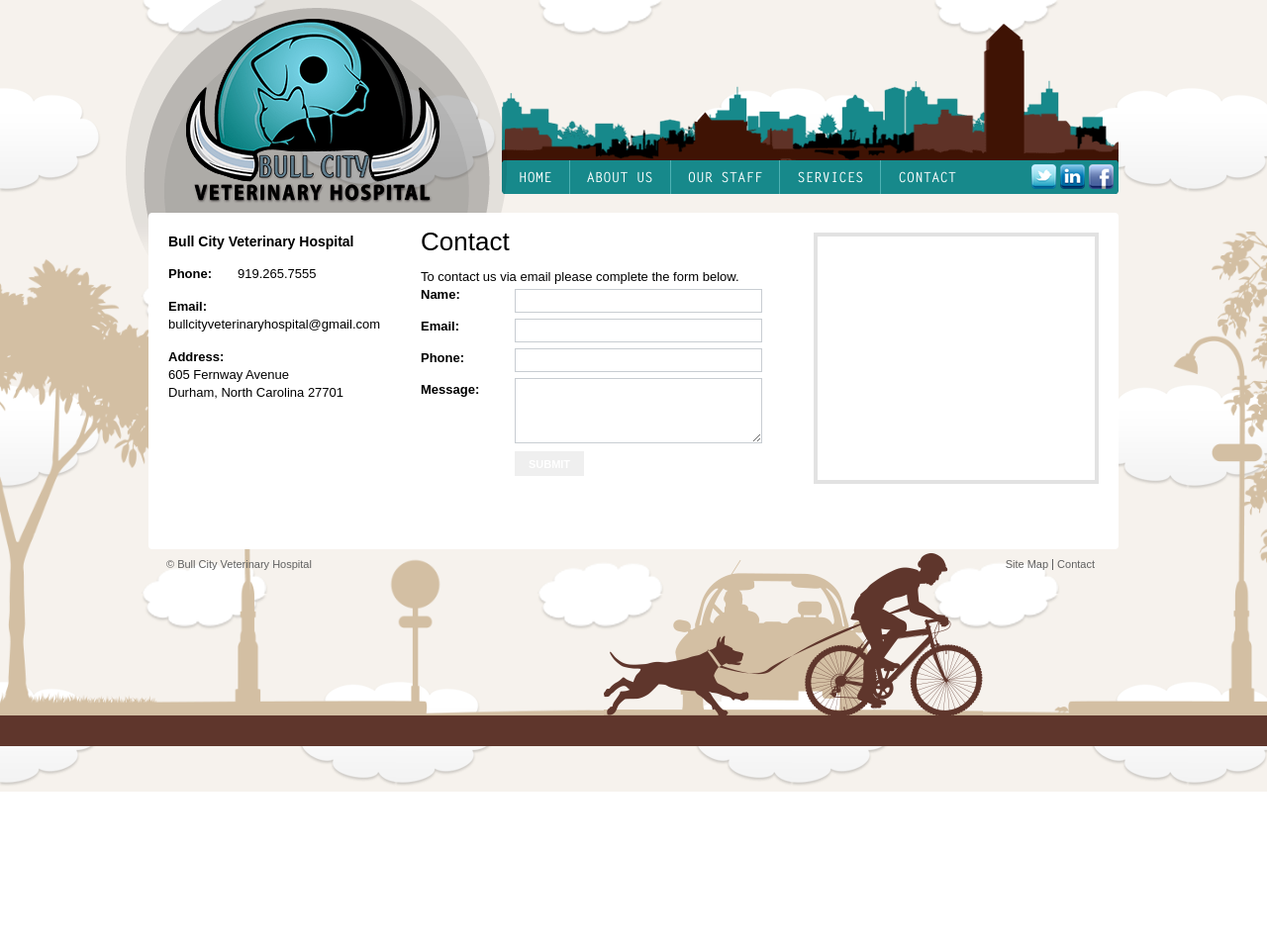
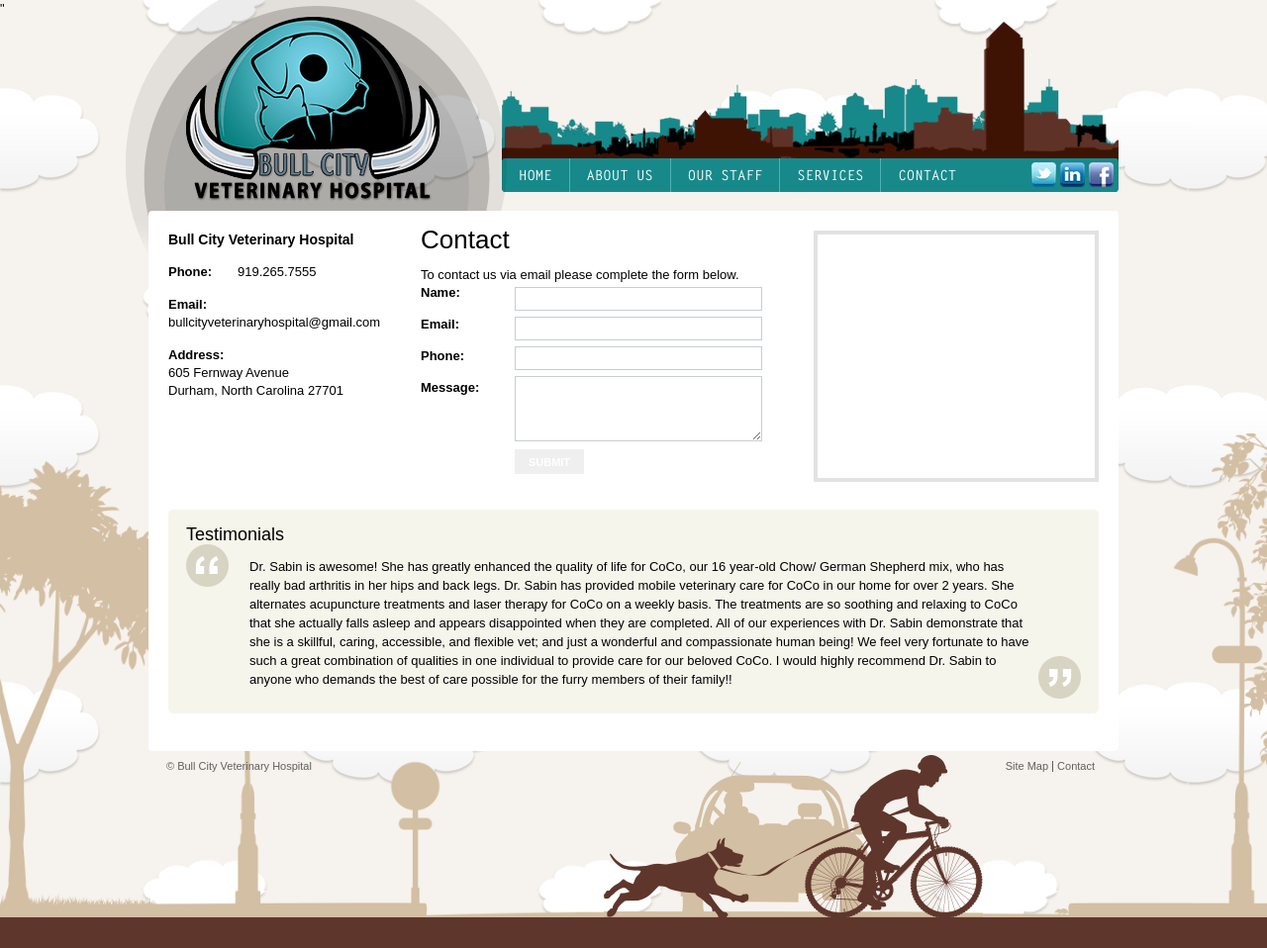
Before and after one commit to efuste/bullcityvet, a PHP site: page /contact.php in a window 1280 px wide. Shown: the whole page at 99% size. Before the commit the page ends 800 px from the top, so only its background shows below. Run offline with PHP 8.4, Linux system fonts and the light colour scheme; a map, chart or similar area stays blank; some libraries are stand-ins or nearby versions.

Commit message:
Update
updates

```diff
--- a/contact.php
+++ b/contact.php
@@ -74,6 +74,23 @@
         </div>
         <!--end main right-->
         <br class="clear" />
+        <div class="content-bottom clearfix">
+	        <h2>Testimonials</h2>
+				<div class="quote">
+					<blockquote>
+						Dr. Sabin is awesome! She has greatly enhanced the quality of life for CoCo, our 16 year-old Chow/
+						German Shepherd mix, who has really bad arthritis in her hips and back legs. Dr. Sabin has provided
+						mobile veterinary care for CoCo in our home for over 2 years. She alternates acupuncture treatments
+						and laser therapy for CoCo on a weekly basis. The treatments are so soothing and relaxing to CoCo that
+						she actually falls asleep and appears disappointed when they are completed. All of our experiences with
+						Dr. Sabin demonstrate that she is a skillful, caring, accessible, and flexible vet; and just a wonderful and
+						compassionate human being! We feel very fortunate to have such a great combination of qualities in
+						one individual to provide care for our beloved CoCo. I would highly recommend Dr. Sabin to anyone who
+						demands the best of care possible for the furry members of their family!!
+					</blockquote>
+				</div><!-- /.quote -->
+
+      	</div>
       </div>
       <!--end main content area-->
       <br class="clear" />
--- a/css/style.css
+++ b/css/style.css
@@ -85,7 +85,7 @@
 /*.bg-right { background: url(images/bg-right.png) no-repeat 0 0; display:block; position:absolute; bottom: 0; height:551px; width:354px; right: 0;  }*/
 
 /* header */
-.header { position: relative; height: 215px;  }
+.header { position: relative; height: 215px; margin-top: -20px;  }
 .circles { position:absolute; display:block; background: url(images/circles.png) no-repeat 0 0; width: 385px; height: 258px; top: 0; left: -23px; z-index: 9; }
 
 h1.logo { float: left; display: inline; font-size: 0; line-height: 0; padding:19px 0 0 38px; position:relative; z-index: 10; }
--- a/header.php
+++ b/header.php
@@ -7,7 +7,7 @@
 
 
 	<link rel="stylesheet" href="css/style.css" type="text/css" media="all" />
-
+	<link rel="stylesheet" href="css/animate.css" type="text/css" media="all" />"
 
 	<script src="js/jquery-1.10.2.min.js" type="text/javascript"></script>
 	<script src="js/jquery.carouFredSel-6.2.0-packed.js" type="text/javascript"></script>
--- a/js/functions.js
+++ b/js/functions.js
@@ -22,5 +22,11 @@
 		// For example:
 		$('body').stellar();
 
+		$('.logo').hide().show().addClass('animated fadeIn');
+		$('.page-holder').hide().show().addClass('animated fadeIn');
+		$('.box1:first-child').hide().show().addClass('animated fadeInLeft');
+		$('.box1:last-child').hide().show().addClass('animated fadeInRight');
+		$('.box1:nth-child(2)').hide().show().addClass('animated fadeIn');
+
 
 });
```
Also changed, not shown: 2 other files.
